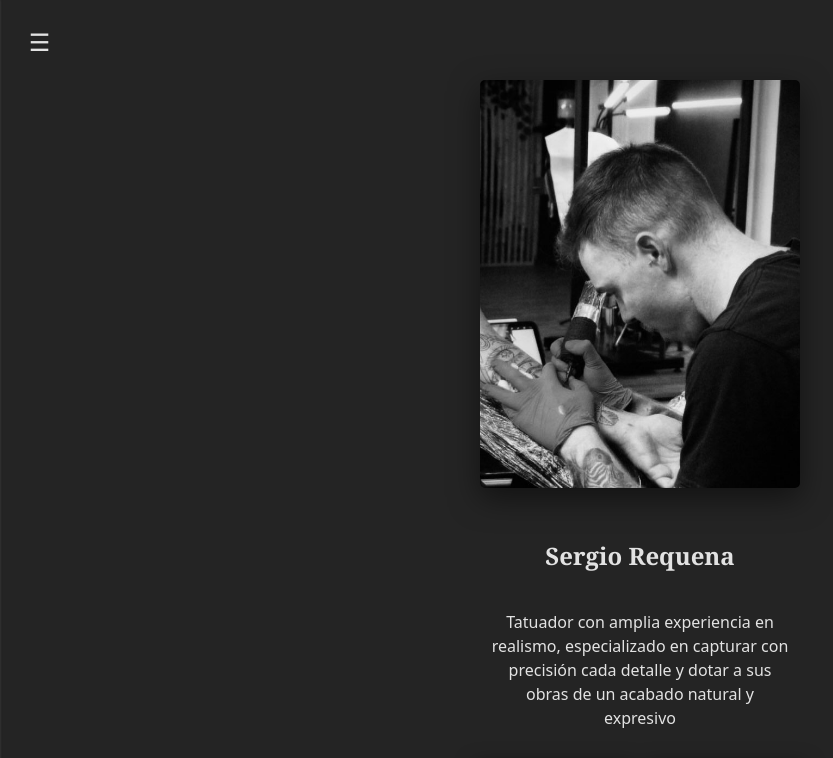
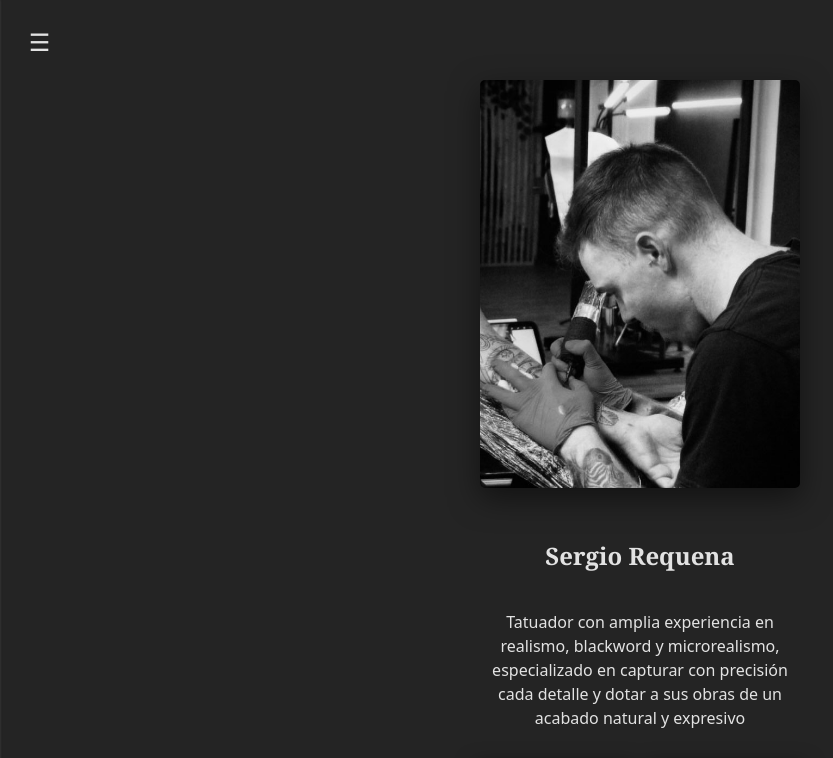
Before and after one commit to ItsRequena/RequeTatto, a React (Vite) app in the folder RequeTatto/: page / in a window 1280 px wide. Shown: the top 758 px of the page, without its empty margins (0-833 px from the left). Built offline with nearby package versions, Linux system fonts and the light colour scheme.

Commit message:
modificacion descripcion

```diff
--- a/RequeTatto/src/components/Main.jsx
+++ b/RequeTatto/src/components/Main.jsx
@@ -33,7 +33,7 @@ export function Main(){
                 <li className='main-li'>
                     <h2 className='fuente'> Sergio Requena</h2>
                     <p className='descripcion'>
-                        Tatuador con amplia experiencia en realismo, especializado en capturar con precisión cada detalle y dotar a sus obras de un acabado natural y expresivo
+                        Tatuador con amplia experiencia en realismo, blackword y microrealismo, especializado en capturar con precisión cada detalle y dotar a sus obras de un acabado natural y expresivo
                     </p>
                     <div className='tattocover'>
                         <img className='imgPortada' alt="Tatuaje portada 1" src={chicana}></img>
```
